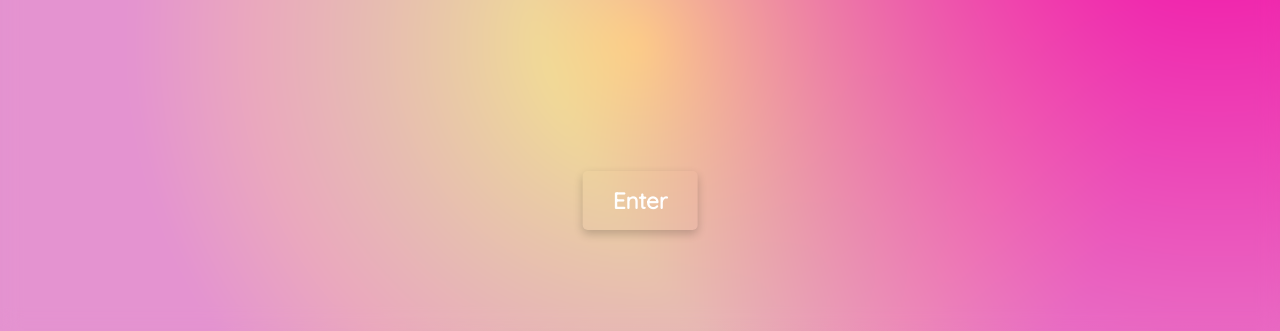
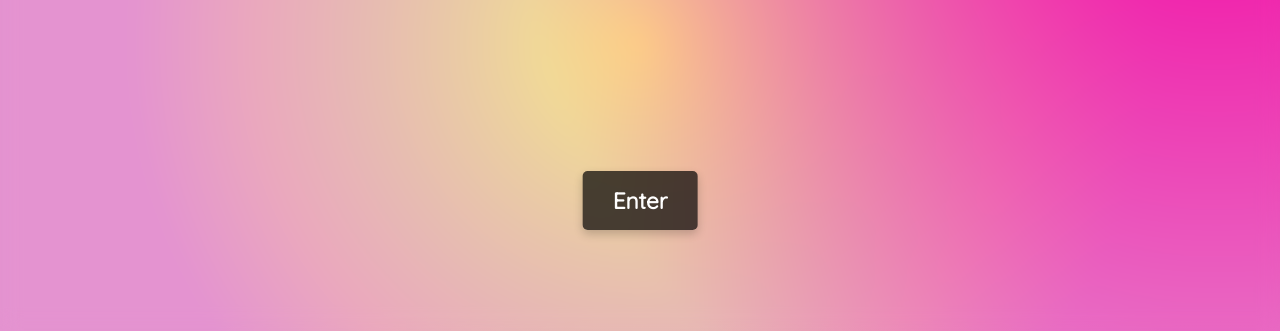
Before and after one commit to tmwf1475/TMWF, a plain HTML site: page index.html in a window 1280 px wide. Shown: the part 469-800 px from the top of the page. Drawn offline with Linux system fonts and the light colour scheme.

Commit message:
20241030 webpages 1 finish

```diff
--- a/index.html
+++ b/index.html
@@ -79,12 +79,13 @@
     font-size: 1.5rem;
     font-weight: bold;
     color: #ffffff;
-            background-color: rgba( , 0, 0, 0.7);
+    background-color: rgba(0, 0, 0, 0.7); /* 修正這裡的顏色值 */
     text-decoration: none;
     border-radius: 5px;
     box-shadow: 0px 4px 10px rgba(0, 0, 0, 0.2);
     transition: background-color 0.3s, transform 0.3s;
 }
+
 
         .enter-button:hover {
             background-color: rgba(0, 0, 0, 0.9);
```
Lines whose indentation alone changed are shown as unchanged.
